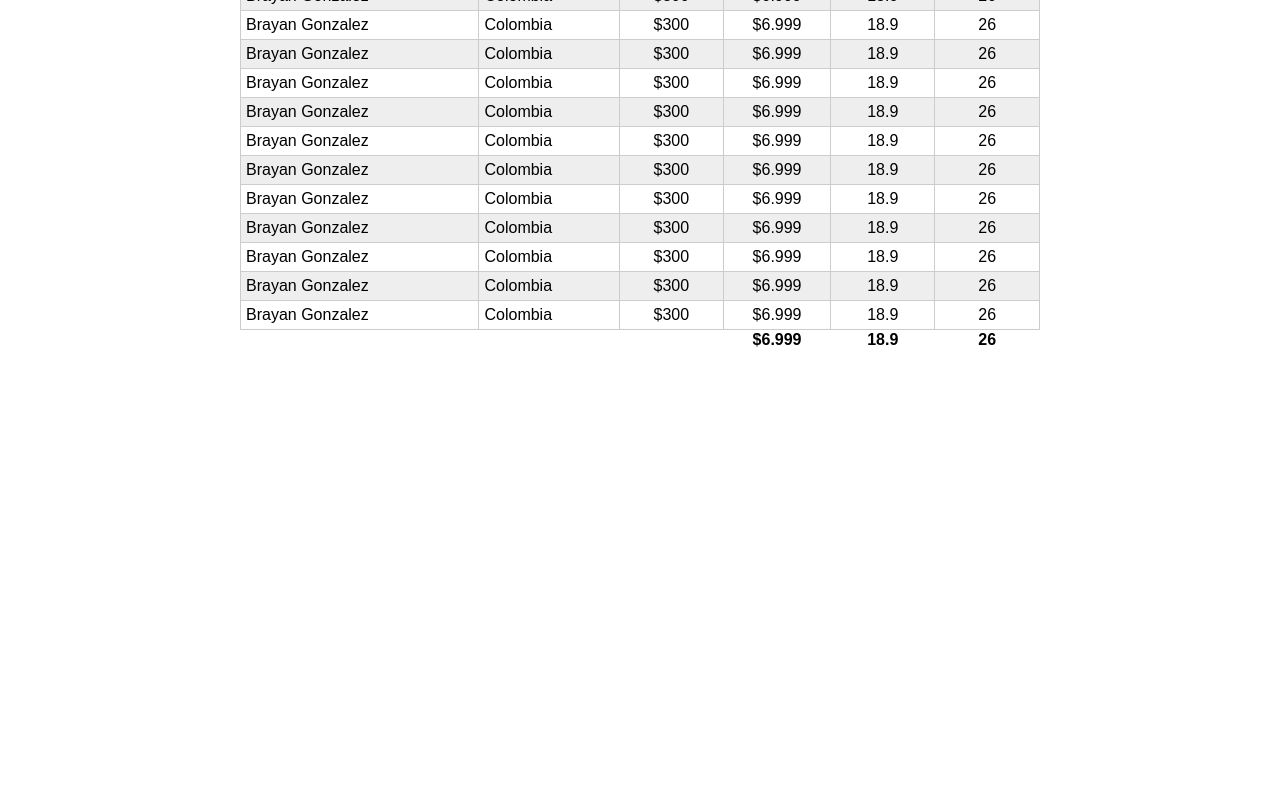
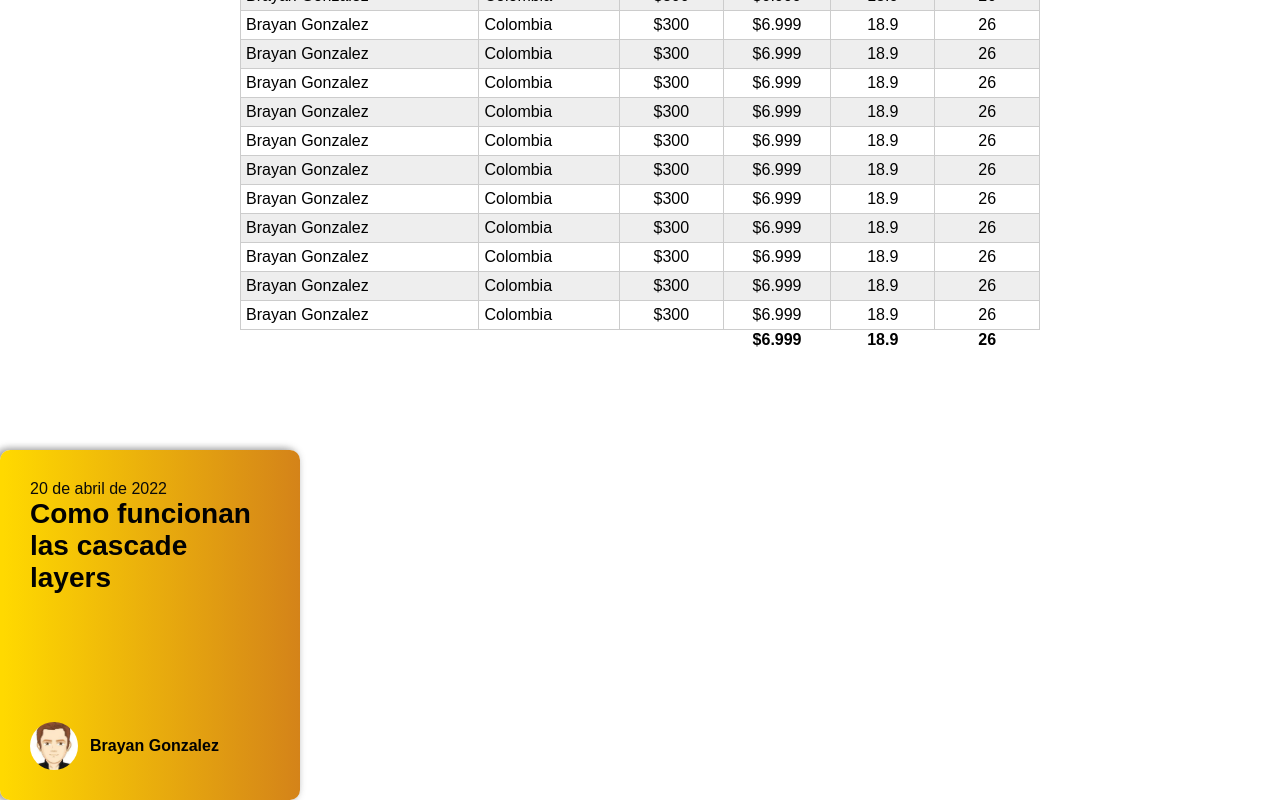
Before and after one commit to Ferney9/ElementosHtml, a plain HTML site: page Index.html in a window 1280 px wide. Shown: the part 988-1788 px from the top of the page. Before the commit the page ends 1438 px from the top, so only its background shows below. Drawn offline with Linux system fonts and the light colour scheme.

Commit message:
nuevo cuadro

```diff
--- a/Index.html
+++ b/Index.html
@@ -342,6 +342,21 @@
     </tfoot>
   </table>
 
+  <div class="card element-3">
+    <div class="header">
+      <div class="date">20 de abril de 2022</div>
+      <div class="title">
+        <a href="#">Como funcionan las cascade layers</a>
+      </div>
+    </div>
+    <div class="footer">
+      <div class="author">
+        <a href="#">
+          <img src="images.jpg" alt="" />
+          <span>Brayan Gonzalez</span>
+        </a>
+      </div>
+    </div>
 
 </body>
 
```
